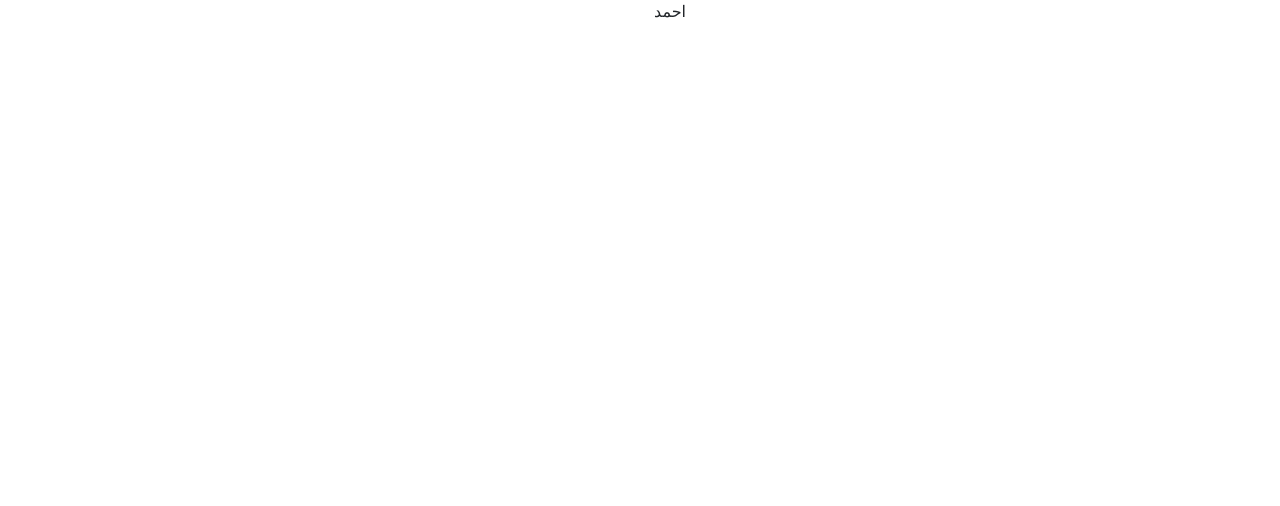
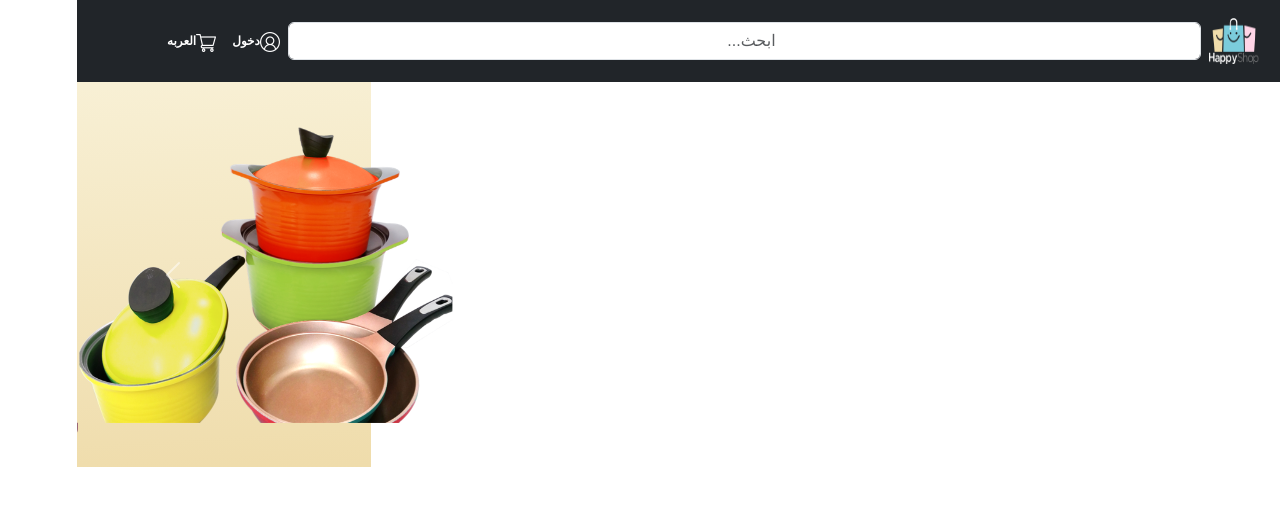
Before and after one commit to ahmedselim1234/React-e-commerce, a React (Vite) app: page / in a window 1280 px wide. Shown: the top 506 px of the page. Built offline with nearby package versions, Linux system fonts and the light colour scheme; the HTML template or start-up script is replaced by a standard one.

Commit message:
carousel and navbar

```diff
--- a/index.html
+++ b/index.html
@@ -2,7 +2,7 @@
 <html lang="en" dir="rtl">
   <head>
     <meta charset="UTF-8" />
-    <link rel="icon" type="image/svg+xml" href="" />
+    <link rel="icon" type="image/svg+xml" href="src/images/logo.png" />
     <meta name="viewport" content="width=device-width, initial-scale=1.0" />
     <link
       rel="stylesheet"
--- a/src/App.jsx
+++ b/src/App.jsx
@@ -1,13 +1,16 @@
+import "./App.css";
 
-import './App.css'
+import NavBar from "./components/utility/NavBar";
+
+import HomePage from "./pages/Home/homePage";
 
 function App() {
-
   return (
     <>
-    <div className='text-center'>احمد</div>
+      <NavBar />
+      <HomePage />
     </>
-  )
+  );
 }
 
-export default App
+export default App;
--- a/src/components/Home/slider.jsx
+++ b/src/components/Home/slider.jsx
@@ -0,0 +1,78 @@
+import React, { useState } from "react";
+import { Navbar, Container, Carousel, FormControl, Nav } from "react-bootstrap";
+
+import sliderimg from "../../images/slider1.png";
+import slider4 from "../../images/slider4.png";
+import prod3 from "../../images/prod3.png";
+import prod4 from "../../images/prod4.png";
+
+const Silder = () => {
+  const [index, setIndex] = useState(0);
+  const handleSelect = (selectedIndex) => {
+    setIndex(selectedIndex);
+  };
+  return (
+    <Carousel activeIndex={index} onSelect={handleSelect}>
+      <Carousel.Item className="slider-background" interval={2000}>
+        <div className="d-flex flex-row justify-content-center align-items-center">
+          <img
+            style={{ height: "296px", width: "313.53px" }}
+            className=""
+            src={slider4}
+            alt="First slide"
+          />
+          <div className="">
+            <h3 className="slider-title">هناك خصم كبير</h3>
+            <p className="slider-text">خصم يصل ٥٠٪ عند شرائك</p>
+          </div>
+        </div>
+      </Carousel.Item>
+      <Carousel.Item className="slider-background2" interval={2000}>
+        <div className="d-flex flex-row justify-content-center align-items-center">
+          <img
+            style={{ height: "296px", width: "313.53px" }}
+            className=""
+            src={sliderimg}
+            alt="First slide"
+          />
+          <div className="">
+            <h3 className="slider-title">هناك خصم كبير</h3>
+            <p className="slider-text">خصم يصل ٥٠٪ عند شرائك</p>
+          </div>
+        </div>
+      </Carousel.Item>
+
+      <Carousel.Item className="slider-background3" interval={2000}>
+        <div className="d-flex flex-row justify-content-center align-items-center">
+          <img
+            style={{ height: "296px", width: "373.53px" }}
+            className=""
+            src={prod3}
+            alt="First slide"
+          />
+          <div className="">
+            <h3 className="slider-title">هناك خصم كبير</h3>
+            <p className="slider-text">خصم يصل ٥٠٪ عند شرائك</p>
+          </div>
+        </div>
+      </Carousel.Item>
+
+      <Carousel.Item className="slider-background4" interval={2000}>
+        <div className="d-flex flex-row justify-content-center align-items-center">
+          <img
+            style={{ height: "296px", width: "373.53px" }}
+            className=""
+            src={prod4}
+            alt="First slide"
+          />
+          <div className="">
+            <h3 className="slider-title">هناك خصم كبير</h3>
+            <p className="slider-text">خصم يصل ٥٠٪ عند شرائك</p>
+          </div>
+        </div>
+      </Carousel.Item>
+    </Carousel>
+  );
+};
+
+export default Silder;
--- /dev/null
+++ b/src/components/utility/NavBar.jsx
@@ -0,0 +1,42 @@
+
+import { Navbar, Container, FormControl, Nav } from 'react-bootstrap'
+import logo from '../../images/logo.png'
+import login from '../../images/login.png'
+import cart from '../../images/cart.png'
+const NavBar = () => {
+    return (
+        <Navbar className="sticky-top" bg="dark" variant="dark" expand="sm">
+            <Container>
+                <Navbar.Brand>
+                    <a href='/'>
+                        <img src={logo} className='logo' />
+                    </a>
+                </Navbar.Brand>
+                <Navbar.Toggle aria-controls="basic-navbar-nav" />
+                <Navbar.Collapse id="basic-navbar-nav">
+                    <FormControl
+                        type="search"
+                        placeholder="ابحث..."
+                        className="me-2 w-100 text-center"
+                        aria-label="Search"
+                    />
+                    <Nav className="me-auto">
+                        <Nav.Link href='/login'
+                            className="nav-text d-flex mt-3 justify-content-center">
+                            <img src={login} className="login-img" alt="sfvs" />
+                            <p style={{ color: "white" }}>دخول</p>
+                        </Nav.Link>
+                        <Nav.Link href='/cart'
+                            className="nav-text d-flex mt-3 justify-content-center"
+                            style={{ color: "white" }}>
+                            <img src={cart} className="login-img" alt="sfvs" />
+                            <p style={{ color: "white" }}>العربه</p>
+                        </Nav.Link>
+                    </Nav>
+                </Navbar.Collapse>
+            </Container>
+        </Navbar>
+    )
+}
+
+export default NavBar
--- a/src/pages/Home/homePage.jsx
+++ b/src/pages/Home/homePage.jsx
@@ -0,0 +1,11 @@
+
+import Silder from "../../components/Home/slider"
+
+
+export default function HomePage() {
+  return (
+    <div>
+        <Silder/>
+    </div>
+  )
+}
```
Also changed, not shown: public/logo.png (added).
